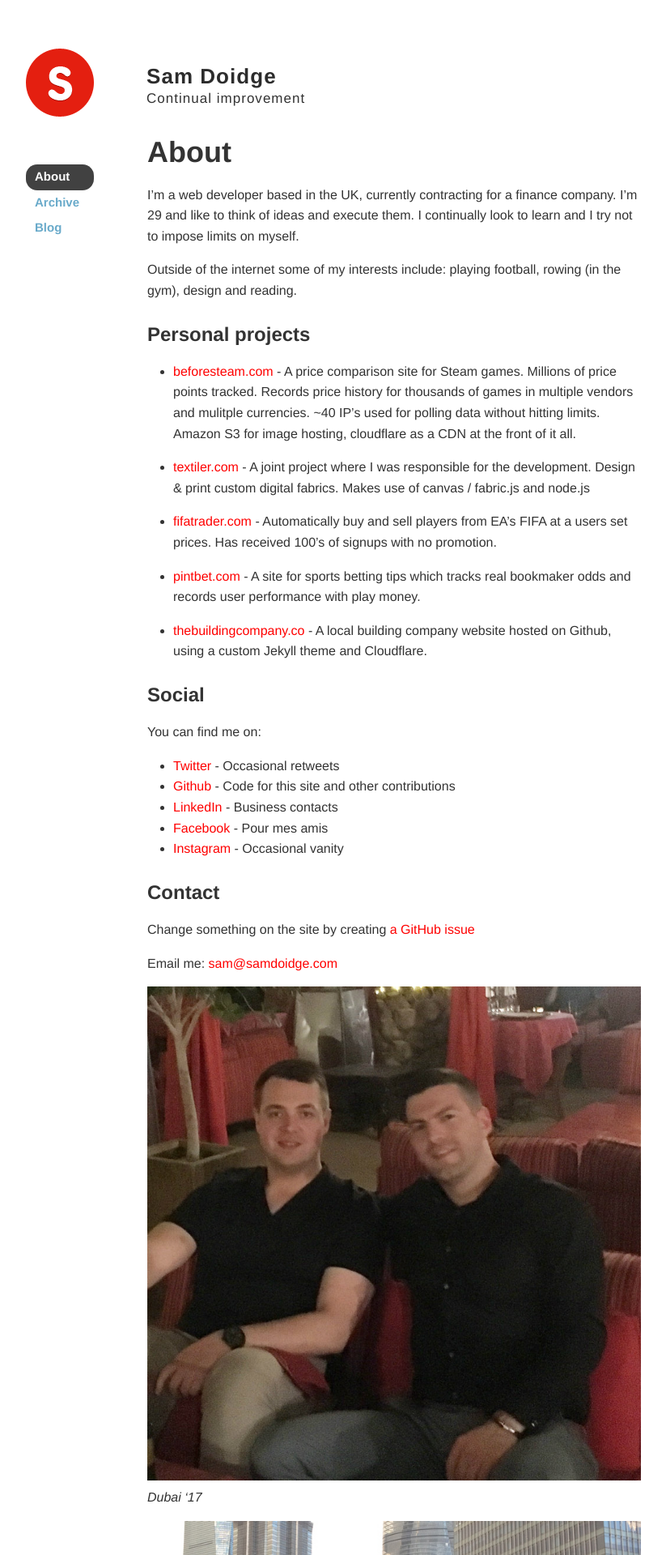
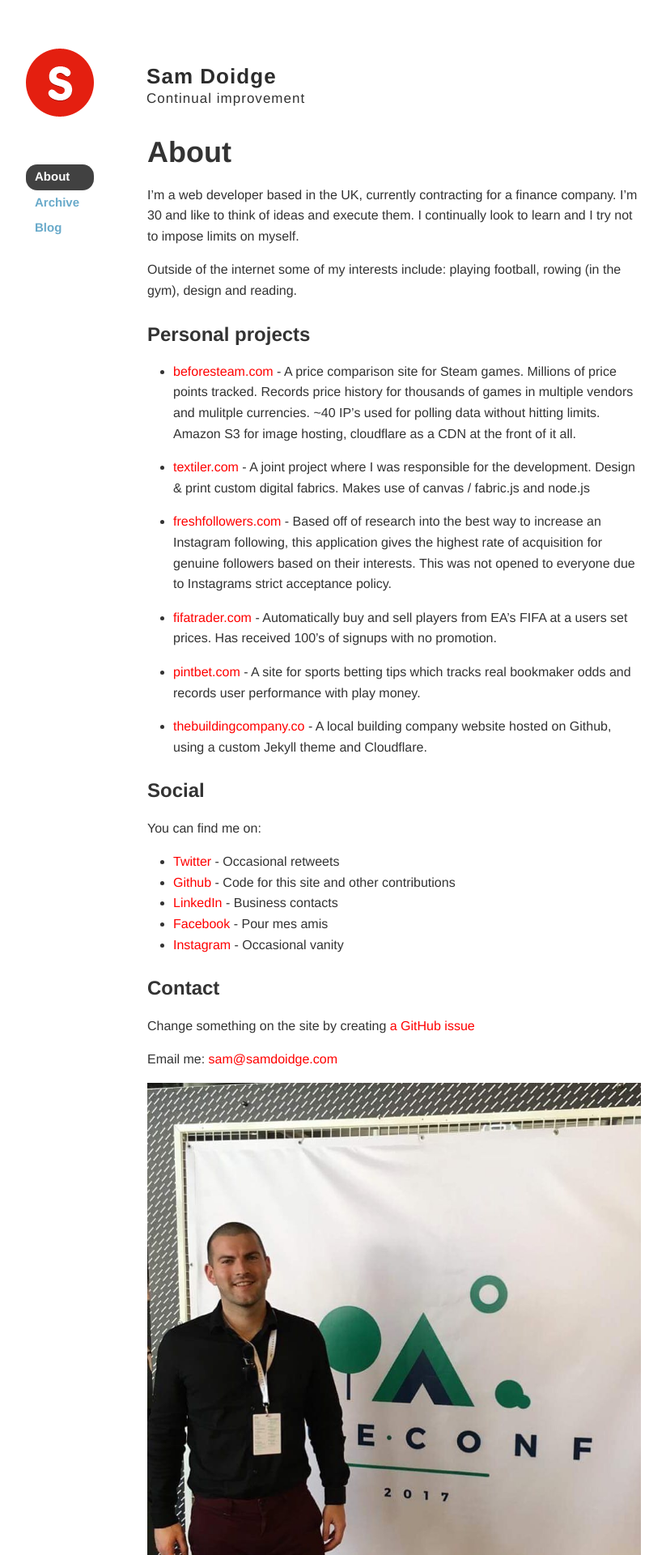
Before and after one commit to samdoidge/samdoidge.com, a Jekyll site: the page built from about.md, in a window 1280 px wide. Shown: the top 1920 px of the page at 81% size, without its empty margins (228-1051 px from the left). Built offline with Jekyll 4.4.1, drawn with Linux system fonts in a browser that asks for light colours.

Commit message:
freshfollowers.com, poland photo

```diff
--- a/about.md
+++ b/about.md
@@ -4,7 +4,7 @@ title: About
 permalink: about/
 ---
 
-I'm a web developer based in the UK, currently contracting for a finance company. I'm 29 and like to think of ideas and execute them. I continually look to learn and I try not to impose limits on myself.
+I'm a web developer based in the UK, currently contracting for a finance company. I'm 30 and like to think of ideas and execute them. I continually look to learn and I try not to impose limits on myself.
 
 Outside of the internet some of my interests include: playing football, rowing (in the gym), design and reading.
 
@@ -13,6 +13,8 @@ Outside of the internet some of my interests include: playing football, rowing (
 * [beforesteam.com](https://beforesteam.com) - A price comparison site for Steam games. Millions of price points tracked. Records price history for thousands of games in multiple vendors and mulitple currencies. ~40 IP's used for polling data without hitting limits. Amazon S3 for image hosting, cloudflare as a CDN at the front of it all.
 
 * [textiler.com](http://textiler.com) - A joint project where I was responsible for the development. Design & print custom digital fabrics. Makes use of canvas / fabric.js and node.js
+
+* [freshfollowers.com](https://www.youtube.com/watch?v=xeT1d2AJ7os) - Based off of research into the best way to increase an Instagram following, this application gives the highest rate of acquisition for genuine followers based on their interests. This was not opened to everyone due to Instagrams strict acceptance policy.
 
 * [fifatrader.com](http://fifatrader.com) - Automatically buy and sell players from EA's FIFA at a users set prices. Has received 100's of signups with no promotion.
 
@@ -38,6 +40,10 @@ Change something on the site by creating [a GitHub issue](https://github.com/sam
 
 Email me: [sam@samdoidge.com](mailto:sam@samdoidge.com)
 
+![sam dubai](/assets/vue-conf.jpg)
+*Wrocław '17*
+
+
 ![sam dubai](/assets/sam-dubai.jpg)
 *Dubai '17*
 
--- a/assets/css/app.scss
+++ b/assets/css/app.scss
@@ -18,11 +18,9 @@ body {
 	color: #333;
 }
 
-
-
-
 #content {
     float: right;
+    padding-bottom: 60px;
 }
 
 img {
```
Also changed, not shown: assets/vue-conf.jpg (added).
